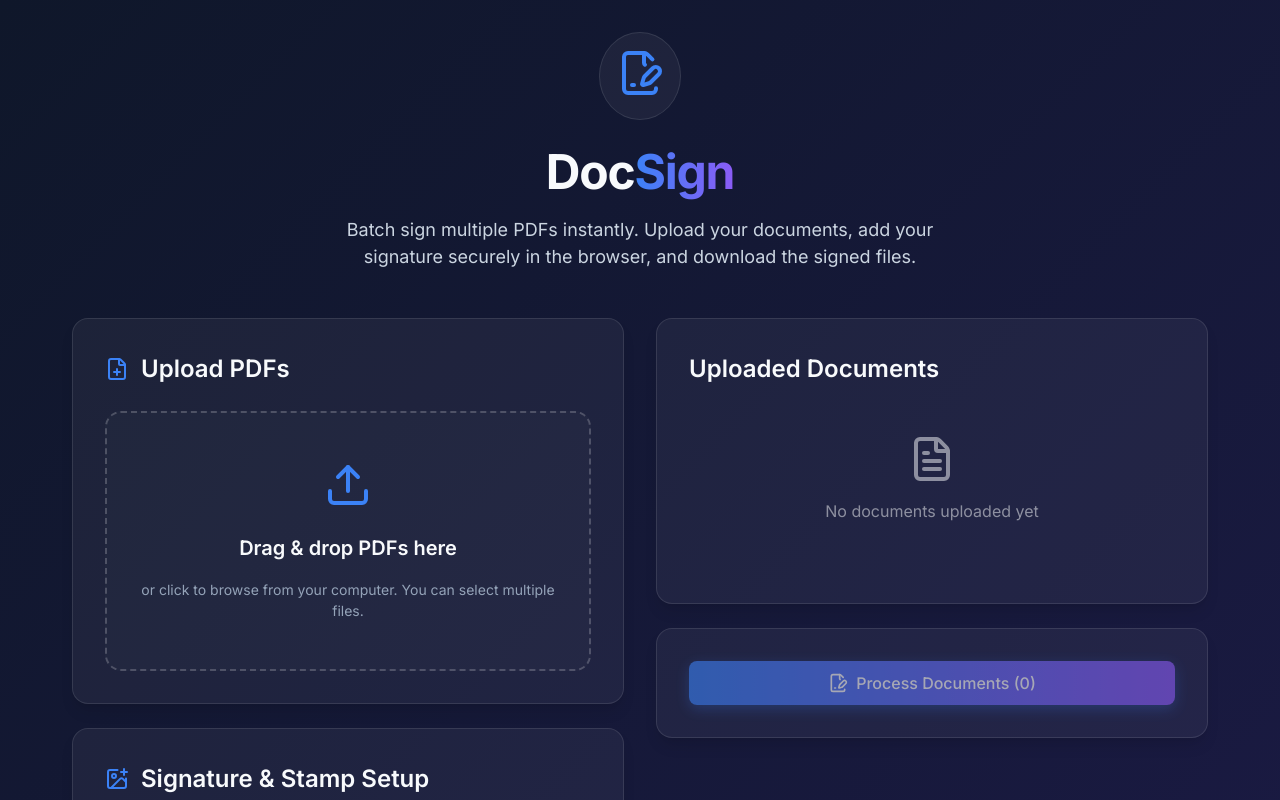
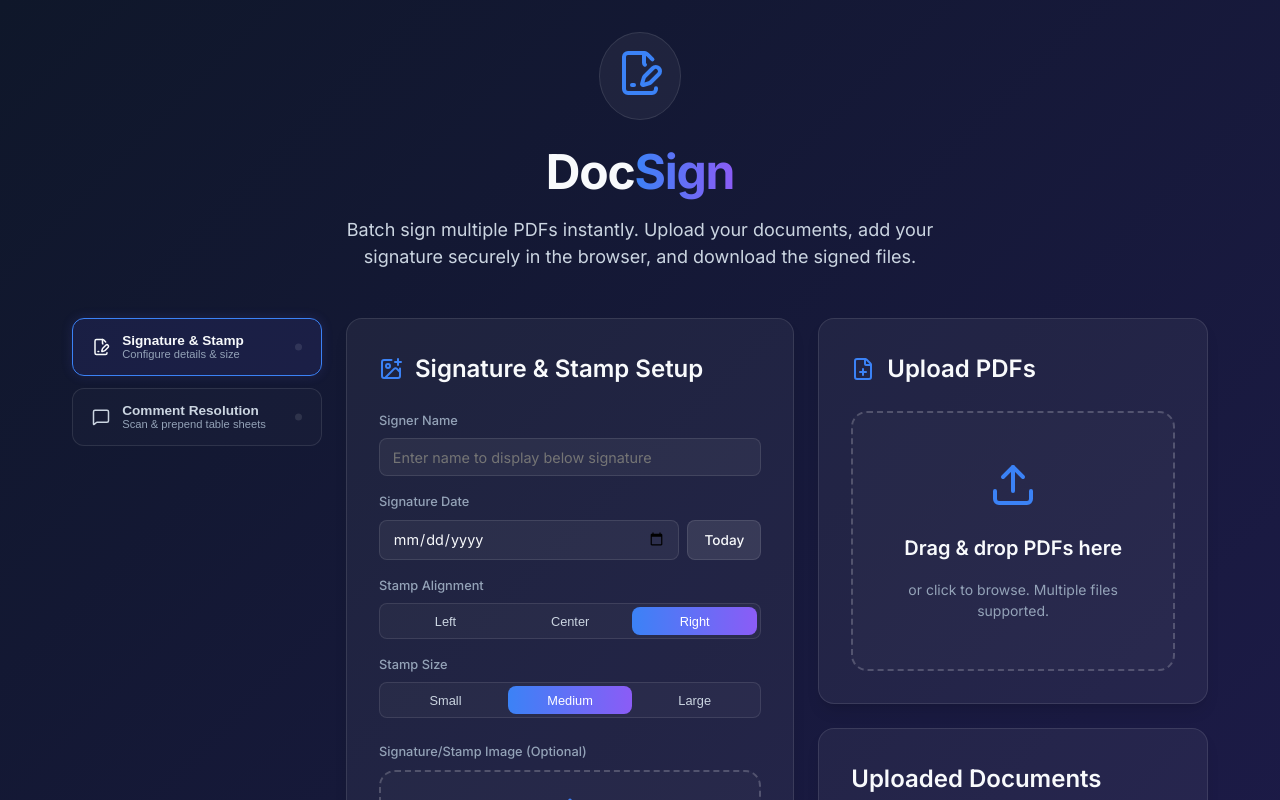
Before and after one commit to SAMMAZCRYPTO/doc-sign, a React (Vite) app: page / in a window 1280 px wide. Shown: the top 800 px of the page. Built offline with nearby package versions, Linux system fonts and the light colour scheme.

Commit message:
layout change

```diff
--- a/src/App.jsx
+++ b/src/App.jsx
@@ -1,5 +1,5 @@
-import React, { useState } from 'react';
-import { FileSignature, MessageSquare, X } from 'lucide-react';
+import React, { useState, useCallback } from 'react';
+import { FileSignature, MessageSquare, X, Upload, FilePlus, Settings } from 'lucide-react';
 import FileUpload from './components/FileUpload';
 import DocumentList from './components/DocumentList';
 import { processSignedPDF, extractCommentsFromPDF } from './utils/pdfProcessor';
@@ -15,6 +15,9 @@ function App() {
   const [signerName, setSignerName] = useState('');
   const [signerDate, setSignerDate] = useState('');
   const [stampAlignment, setStampAlignment] = useState('right');
+  const [stampSize, setStampSize] = useState('medium');
+  const [activeTab, setActiveTab] = useState('signature');
+  const [isDraggingPdf, setIsDraggingPdf] = useState(false);
 
   const handlePdfUpload = async (files) => {
     // Append new files
@@ -75,7 +78,8 @@ function App() {
             generateResolutionSheet: generateSheetEnabled,
             signerName: signerName,
             signerDate: signerDate,
-            stampAlignment: stampAlignment
+            stampAlignment: stampAlignment,
+            stampSize: stampSize
           });
 
           const hasSignatureBlock = signatureImage || signerName || signerDate;
@@ -111,6 +115,40 @@ function App() {
     }
   };
 
+  const handlePdfDrop = useCallback((e) => {
+    e.preventDefault();
+    setIsDraggingPdf(false);
+
+    if (e.dataTransfer.files && e.dataTransfer.files.length > 0) {
+      const files = Array.from(e.dataTransfer.files).filter(file => file.type === 'application/pdf');
+      if (files.length > 0) {
+        handlePdfUpload(files);
+      } else {
+        alert('Please upload PDF documents only.');
+      }
+    }
+  }, [handlePdfUpload]);
+
+  const handlePdfUploadClick = (e) => {
+    const files = Array.from(e.target.files);
+    if (files.length > 0) {
+      handlePdfUpload(files);
+    }
+    e.target.value = null;
+  };
+
+  const handleDragOver = (e) => {
+    e.preventDefault();
+    setIsDraggingPdf(true);
+  };
+
+  const handleDragLeave = (e) => {
+    e.preventDefault();
+    setIsDraggingPdf(false);
+  };
+
+  const hasSignatureBlock = !!(signatureImage || signerName || signerDate);
+
   return (
     <div className="container">
       <header className="header animate-fade-in">
@@ -125,10 +163,37 @@ function App() {
         <p>Batch sign multiple PDFs instantly. Upload your documents, add your signature securely in the browser, and download the signed files.</p>
       </header>
 
-      <main className="content-grid animate-fade-in" style={{ animationDelay: '0.1s' }}>
+      <div className="workspace-container">
+        <aside className="workspace-sidebar animate-fade-in" style={{ animationDelay: '0.1s' }}>
+          <button
+            className={`sidebar-tab ${activeTab === 'signature' ? 'active' : ''}`}
+            onClick={() => setActiveTab('signature')}
+          >
+            <FileSignature size={18} />
+            <div style={{ display: 'flex', flexDirection: 'column' }}>
+              <span style={{ fontWeight: 600, fontSize: '0.85rem' }}>Signature & Stamp</span>
+              <span style={{ fontSize: '0.7rem', color: 'var(--text-muted)' }}>Configure details & size</span>
+            </div>
+            <span className={`tab-indicator ${hasSignatureBlock ? 'enabled' : ''}`}></span>
+          </button>
+
+          <button
+            className={`sidebar-tab ${activeTab === 'comments' ? 'active' : ''}`}
+            onClick={() => setActiveTab('comments')}
+          >
+            <MessageSquare size={18} />
+            <div style={{ display: 'flex', flexDirection: 'column' }}>
+              <span style={{ fontWeight: 600, fontSize: '0.85rem' }}>Comment Resolution</span>
+              <span style={{ fontSize: '0.7rem', color: 'var(--text-muted)' }}>Scan & prepend table sheets</span>
+            </div>
+            <span className={`tab-indicator ${generateSheetEnabled ? 'enabled' : ''}`}></span>
+          </button>
+        </aside>
+
+        <main className="workspace-content animate-fade-in" style={{ animationDelay: '0.15s' }}>
           <div className="flex-col gap-lg">
             <FileUpload
-            onPdfUpload={handlePdfUpload}
+              activeTab={activeTab}
               onSignatureUpload={handleSignatureUpload}
               signatureImage={signatureImage}
               signerName={signerName}
@@ -137,12 +202,41 @@ function App() {
               onSignerDateChange={setSignerDate}
               stampAlignment={stampAlignment}
               onStampAlignmentChange={setStampAlignment}
+              stampSize={stampSize}
+              onStampSizeChange={setStampSize}
               generateSheetEnabled={generateSheetEnabled}
               onToggleGenerateSheet={setGenerateSheetEnabled}
             />
           </div>
 
           <div className="flex-col gap-lg">
+            {/* Upload PDFs Card */}
+            <div className="glass-panel card animate-fade-in" style={{ animationDelay: '0.2s' }}>
+              <h2 className="card-title">
+                <FilePlus />
+                Upload PDFs
+              </h2>
+              <div
+                className={`dropzone ${isDraggingPdf ? 'active' : ''}`}
+                onDragOver={handleDragOver}
+                onDragLeave={handleDragLeave}
+                onDrop={handlePdfDrop}
+                onClick={() => document.getElementById('pdf-upload').click()}
+              >
+                <Upload className="dropzone-icon" />
+                <h3 className="dropzone-title">Drag & drop PDFs here</h3>
+                <p className="dropzone-subtitle">or click to browse. Multiple files supported.</p>
+                <input
+                  type="file"
+                  id="pdf-upload"
+                  accept="application/pdf"
+                  multiple
+                  style={{ display: 'none' }}
+                  onChange={handlePdfUploadClick}
+                />
+              </div>
+            </div>
+
             <DocumentList
               files={pdfFiles}
               processedFiles={processedFiles}
@@ -183,6 +277,7 @@ function App() {
             </div>
           </div>
         </main>
+      </div>
 
       {previewCommentsFile && (
         <div className="modal-overlay flex-center animate-fade-in" onClick={() => setPreviewCommentsFile(null)}>
@@ -222,7 +317,7 @@ function App() {
 
             <div className="modal-footer" style={{ padding: '1rem 1.5rem', borderTop: '1px solid var(--card-border)', display: 'flex', justifyContent: 'flex-end', background: 'rgba(0,0,0,0.1)', borderRadius: '0 0 var(--border-radius-lg) var(--border-radius-lg)' }}>
               <button className="btn btn-secondary" onClick={() => setPreviewCommentsFile(null)}>
-                Close Preview
+                Close
               </button>
             </div>
           </div>
--- a/src/components/FileUpload.jsx
+++ b/src/components/FileUpload.jsx
@@ -1,8 +1,8 @@
 import React, { useCallback, useState } from 'react';
-import { Upload, FilePlus, ImagePlus, X, Settings } from 'lucide-react';
+import { ImagePlus, X, Settings, Upload } from 'lucide-react';
 
 export default function FileUpload({
-    onPdfUpload,
+    activeTab,
     onSignatureUpload,
     signatureImage,
     signerName,
@@ -11,34 +11,19 @@ export default function FileUpload({
     onSignerDateChange,
     stampAlignment,
     onStampAlignmentChange,
+    stampSize,
+    onStampSizeChange,
     generateSheetEnabled,
     onToggleGenerateSheet
 }) {
-    const [isDraggingPdf, setIsDraggingPdf] = useState(false);
     const [isDraggingSig, setIsDraggingSig] = useState(false);
 
-    const handlePdfDrop = useCallback((e) => {
-        e.preventDefault();
-        setIsDraggingPdf(false);
-
-        if (e.dataTransfer.files && e.dataTransfer.files.length > 0) {
-            const files = Array.from(e.dataTransfer.files).filter(file => file.type === 'application/pdf');
-            if (files.length > 0) {
-                onPdfUpload(files);
-            } else {
-                alert('Please select valid PDF files.');
-            }
-        }
-    }, [onPdfUpload]);
-
-    const handlePdfUploadClick = (e) => {
-        const files = Array.from(e.target.files);
-        if (files.length > 0) {
-            onPdfUpload(files);
-        }
-        // reset input
-        e.target.value = null;
+    const previewSizes = {
+        small: { boxMaxW: '130px', imgMaxH: '35px', imgMaxW: '80px', textFont: '0.6rem' },
+        medium: { boxMaxW: '180px', imgMaxH: '55px', imgMaxW: '120px', textFont: '0.7rem' },
+        large: { boxMaxW: '230px', imgMaxH: '75px', imgMaxW: '160px', textFont: '0.85rem' }
     };
+    const activePreview = previewSizes[stampSize] || previewSizes.medium;
 
     const handleSigDrop = useCallback((e) => {
         e.preventDefault();
@@ -71,35 +56,9 @@ export default function FileUpload({
         setter(false);
     };
 
-    return (
-        <>
-            <div className="glass-panel card animate-fade-in" style={{ animationDelay: '0.2s' }}>
-                <h2 className="card-title">
-                    <FilePlus />
-                    Upload PDFs
-                </h2>
-                <div
-                    className={`dropzone ${isDraggingPdf ? 'active' : ''}`}
-                    onDragOver={(e) => handleDragOver(e, setIsDraggingPdf)}
-                    onDragLeave={(e) => handleDragLeave(e, setIsDraggingPdf)}
-                    onDrop={handlePdfDrop}
-                    onClick={() => document.getElementById('pdf-upload').click()}
-                >
-                    <Upload className="dropzone-icon" />
-                    <h3 className="dropzone-title">Drag & drop PDFs here</h3>
-                    <p className="dropzone-subtitle">or click to browse from your computer. You can select multiple files.</p>
-                    <input
-                        type="file"
-                        id="pdf-upload"
-                        accept="application/pdf"
-                        multiple
-                        style={{ display: 'none' }}
-                        onChange={handlePdfUploadClick}
-                    />
-                </div>
-            </div>
-
-            <div className="glass-panel card animate-fade-in" style={{ animationDelay: '0.3s' }}>
+    if (activeTab === 'signature') {
+        return (
+            <div className="glass-panel card animate-fade-in" style={{ animationDelay: '0.1s' }}>
                 <h2 className="card-title">
                     <ImagePlus />
                     Signature & Stamp Setup
@@ -168,6 +127,34 @@ export default function FileUpload({
                             ))}
                         </div>
                     </div>
+
+                    <div className="input-group">
+                        <label style={{ fontSize: '0.8rem', color: 'var(--text-muted)', fontWeight: 500, marginBottom: '0.25rem' }}>Stamp Size</label>
+                        <div style={{ display: 'flex', background: 'rgba(255, 255, 255, 0.03)', padding: '0.2rem', borderRadius: 'var(--border-radius-sm)', border: '1px solid var(--card-border)' }}>
+                            {['small', 'medium', 'large'].map((size) => (
+                                <button
+                                    key={size}
+                                    type="button"
+                                    onClick={() => onStampSizeChange(size)}
+                                    style={{
+                                        flex: 1,
+                                        padding: '0.4rem',
+                                        background: stampSize === size ? 'var(--accent-gradient)' : 'transparent',
+                                        color: stampSize === size ? 'white' : 'var(--text-secondary)',
+                                        border: 'none',
+                                        borderRadius: 'var(--border-radius-sm)',
+                                        cursor: 'pointer',
+                                        fontSize: '0.8rem',
+                                        textTransform: 'capitalize',
+                                        fontWeight: 500,
+                                        transition: 'var(--transition)'
+                                    }}
+                                >
+                                    {size}
+                                </button>
+                            ))}
+                        </div>
+                    </div>
                 </div>
 
                 <div style={{ marginBottom: '1.5rem' }}>
@@ -214,9 +201,9 @@ export default function FileUpload({
                     <label style={{ display: 'block', fontSize: '0.8rem', color: 'var(--text-muted)', fontWeight: 500, marginBottom: '0.5rem' }}>
                         Signature Block Preview
                     </label>
-                    <div className="stamp-preview-box">
+                    <div className="stamp-preview-box" style={{ maxWidth: activePreview.boxMaxW }}>
                         {signatureImage ? (
-                            <img src={URL.createObjectURL(signatureImage)} alt="Signature Image" className="stamp-preview-image" />
+                            <img src={URL.createObjectURL(signatureImage)} alt="Signature Image" className="stamp-preview-image" style={{ maxHeight: activePreview.imgMaxH, maxWidth: activePreview.imgMaxW }} />
                         ) : (
                             (!signerName && !signerDate) && (
                                 <div style={{ opacity: 0.4, fontSize: '0.85rem', fontStyle: 'italic', width: '100%', textAlign: 'center', margin: 'auto' }}>
@@ -225,7 +212,7 @@ export default function FileUpload({
                             )
                         )}
                         {(signerName || signerDate) && (
-                            <div className="stamp-preview-text">
+                            <div className="stamp-preview-text" style={{ fontSize: activePreview.textFont }}>
                                 {signerName && <div style={{ fontWeight: 600 }}>{signerName}</div>}
                                 {signerDate && <div>Date: {signerDate}</div>}
                             </div>
@@ -233,8 +220,12 @@ export default function FileUpload({
                     </div>
                 </div>
             </div>
+        );
+    }
 
-            <div className="glass-panel card animate-fade-in" style={{ animationDelay: '0.35s' }}>
+    if (activeTab === 'comments') {
+        return (
+            <div className="glass-panel card animate-fade-in" style={{ animationDelay: '0.1s' }}>
                 <h2 className="card-title">
                     <Settings />
                     Processing Options
@@ -258,6 +249,8 @@ export default function FileUpload({
                     </label>
                 </div>
             </div>
-        </>
-    );
+        );
+    }
+
+    return null;
 }
--- a/src/index.css
+++ b/src/index.css
@@ -541,3 +541,93 @@ body {
   text-align: center; /* Center text alignment */
   width: 100%;
 }
+
+/* Workspace Layout */
+.workspace-container {
+  display: flex;
+  gap: 1.5rem;
+  margin-top: 2rem;
+  align-items: flex-start;
+}
+
+.workspace-sidebar {
+  width: 250px;
+  flex-shrink: 0;
+  display: flex;
+  flex-direction: column;
+  gap: 0.75rem;
+}
+
+.sidebar-tab {
+  display: flex;
+  align-items: center;
+  gap: 0.75rem;
+  padding: 0.9rem 1.2rem;
+  background: rgba(255, 255, 255, 0.02);
+  border: 1px solid var(--card-border);
+  border-radius: var(--border-radius-md);
+  color: var(--text-secondary);
+  cursor: pointer;
+  transition: var(--transition);
+  text-align: left;
+  position: relative;
+  width: 100%;
+}
+
+.sidebar-tab:hover {
+  background: rgba(255, 255, 255, 0.05);
+  color: var(--text-primary);
+  border-color: rgba(255, 255, 255, 0.15);
+}
+
+.sidebar-tab.active {
+  background: rgba(99, 102, 241, 0.1);
+  border-color: var(--accent-color);
+  color: var(--text-primary);
+  box-shadow: 0 0 12px rgba(99, 102, 241, 0.15);
+}
+
+.tab-indicator {
+  width: 7px;
+  height: 7px;
+  border-radius: 50%;
+  position: absolute;
+  right: 1.2rem;
+  top: 50%;
+  transform: translateY(-50%);
+  background: rgba(255, 255, 255, 0.1);
+  transition: var(--transition);
+}
+
+.tab-indicator.enabled {
+  background: #10b981 !important; /* emerald-500 */
+  box-shadow: 0 0 8px rgba(16, 185, 129, 0.6);
+}
+
+.workspace-content {
+  flex: 1;
+  display: grid;
+  grid-template-columns: 1.15fr 1fr;
+  gap: 1.5rem;
+  margin: 0;
+  min-width: 0;
+}
+
+@media (max-width: 1024px) {
+  .workspace-container {
+    flex-direction: column;
+    align-items: stretch;
+  }
+  .workspace-sidebar {
+    width: 100%;
+    flex-direction: row;
+  }
+  .workspace-content {
+    grid-template-columns: 1fr;
+  }
+  .tab-indicator {
+    position: static;
+    transform: none;
+    margin-left: auto;
+  }
+}
```
Also changed, not shown: src/utils/pdfProcessor.js (+13 -5 lines). Lines whose indentation alone changed are shown as unchanged.
